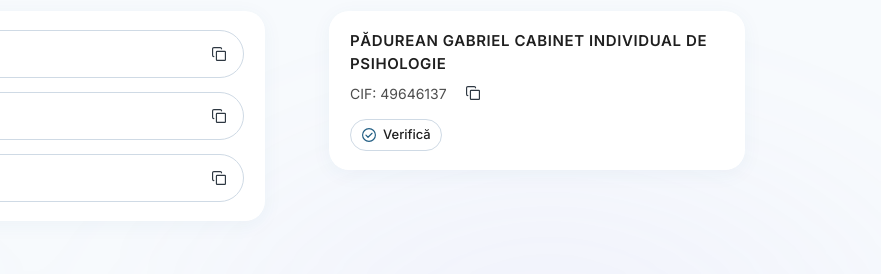
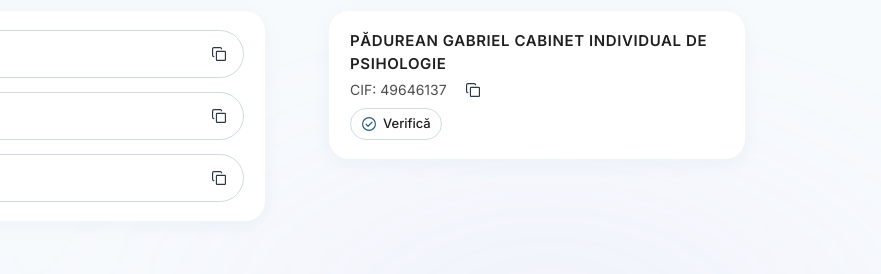
Before and after one commit to gabriel-padurean/gabriel-padurean, a plain HTML site: page index.html in a window 1280 px wide. Shown: the part 406-680 px from the top of the page, 399-1280 px from the left. Drawn offline with Linux system fonts and the light colour scheme.

Commit message:
Add files via upload

```diff
--- a/assets/css/style.css
+++ b/assets/css/style.css
@@ -445,12 +445,16 @@ button { font: inherit; color: inherit; background: none; border: 0; padding: 0;
 .legal-name { font-size: .9375rem; font-weight: 600; letter-spacing: .04em; }
 
 .legal-cif {
+  margin-top: 4px; /* distanța vizuală nume → CIF = prețul → nota din carduri (≈14px) */
   display: flex;
   align-items: center;
   gap: 8px;
   font-size: .875rem;
   color: var(--text-muted);
 }
+
+/* Butonul de copiere (36px) nu mai mărește rândul CIF: elimină spațiul în plus de sub text */
+.legal-cif .copy-btn { margin-block: -8px; }
 
 .legal-block .pill-link {
   margin-top: 8px;
```
